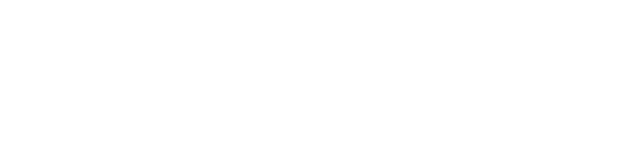
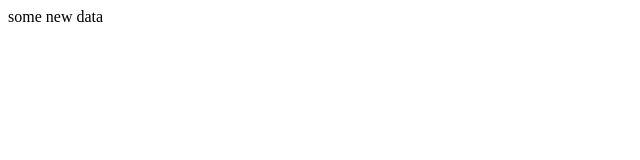
Before and after one commit to BinayakaB/my-code, a plain HTML site: page html5/index.html in a window 1280 px wide. Shown: the whole page, without its empty margins (0-640 px from the left). Drawn offline with Linux system fonts and the light colour scheme.

Commit message:
index.html modified

```diff
--- a/html5/index.html
+++ b/html5/index.html
@@ -6,6 +6,6 @@
     <title>Document</title>
 </head>
 <body>
-
+    some new data
 </body>
 </html>
```
